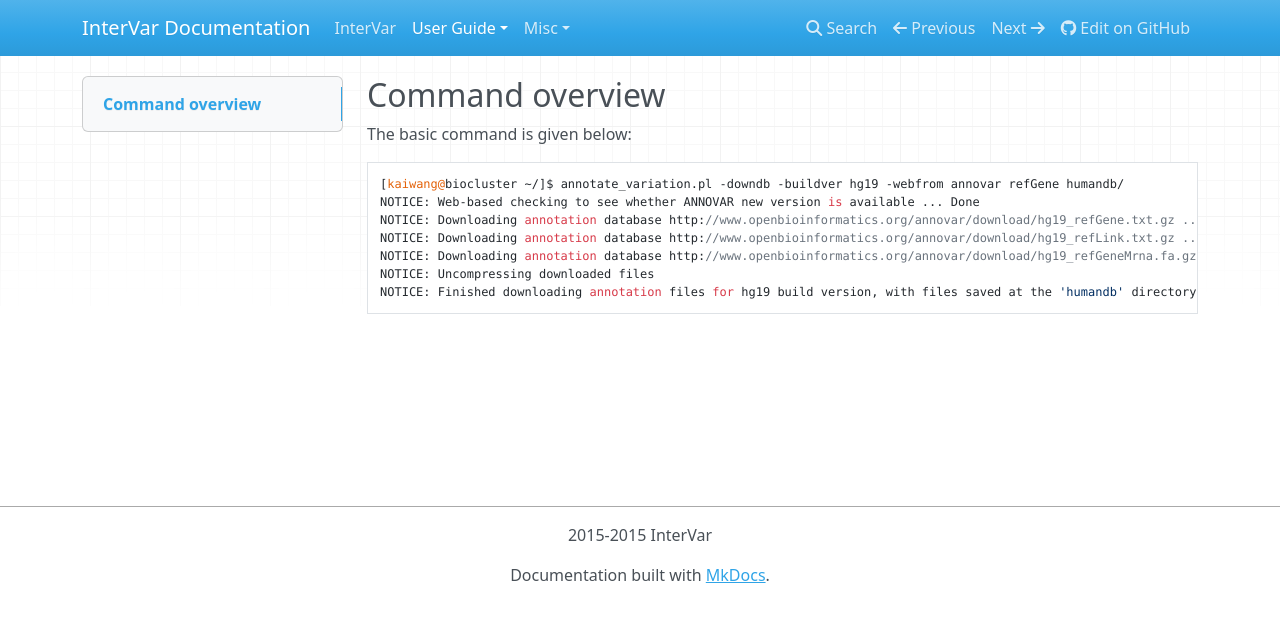
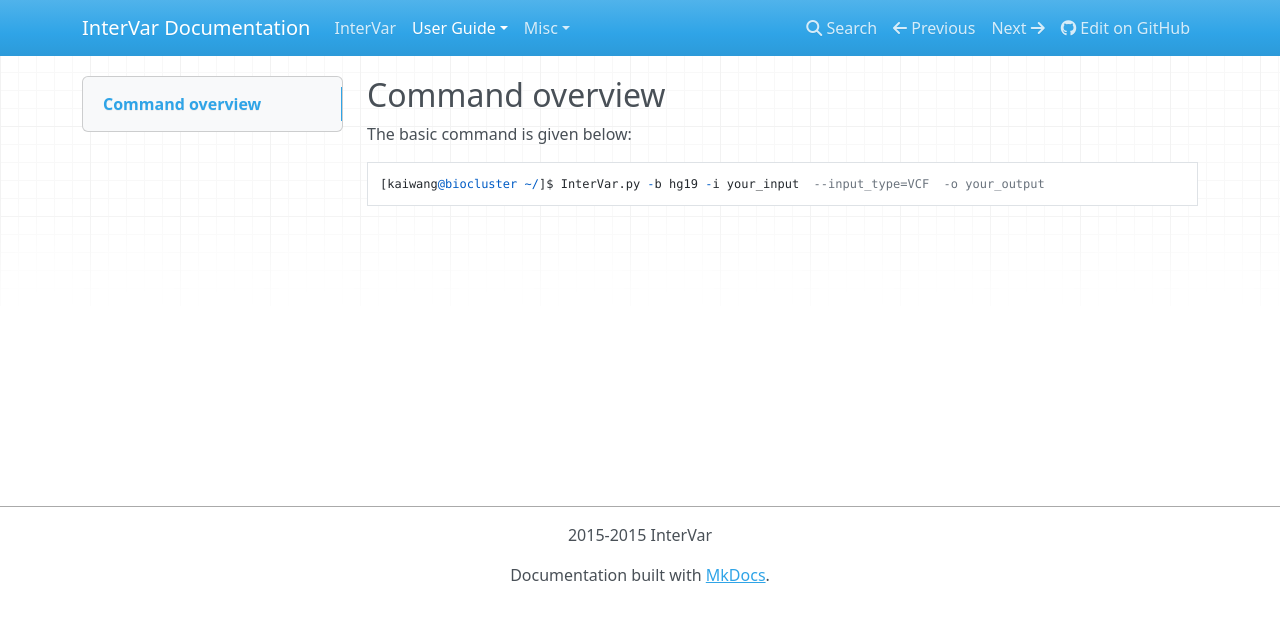
Before and after one commit to WGLab/InterVar, an MkDocs documentation site: the page built from docs/user-guide/manual.md, in a window 1280 px wide. Shown: the top 622 px of the page. Built offline with MkDocs 1.6.1, drawn with Linux system fonts in a browser that asks for light colours; nearby versions of some CDN libraries; old or Windows-style settings are respelled for this version of MkDocs.

Commit message:
Update manual.md

````diff
--- a/docs/user-guide/manual.md
+++ b/docs/user-guide/manual.md
@@ -3,13 +3,6 @@
 The basic command is given below:
 
 
-
 ```
-[kaiwang@biocluster ~/]$ annotate_variation.pl -downdb -buildver hg19 -webfrom annovar refGene humandb/
-NOTICE: Web-based checking to see whether ANNOVAR new version is available ... Done
-NOTICE: Downloading annotation database http://www.openbioinformatics.org/annovar/download/hg19_refGene.txt.gz ... OK
-NOTICE: Downloading annotation database http://www.openbioinformatics.org/annovar/download/hg19_refLink.txt.gz ... OK
-NOTICE: Downloading annotation database http://www.openbioinformatics.org/annovar/download/hg19_refGeneMrna.fa.gz ... OK
-NOTICE: Uncompressing downloaded files
-NOTICE: Finished downloading annotation files for hg19 build version, with files saved at the 'humandb' directory
+[kaiwang@biocluster ~/]$ InterVar.py -b hg19 -i your_input  --input_type=VCF  -o your_output
 ```
````
